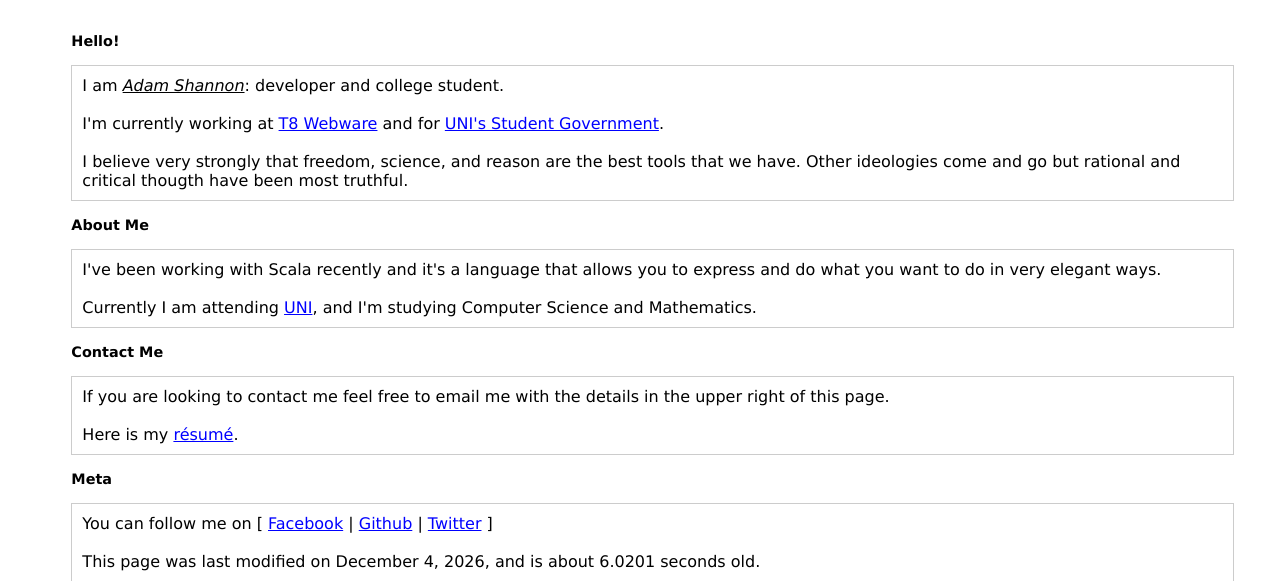
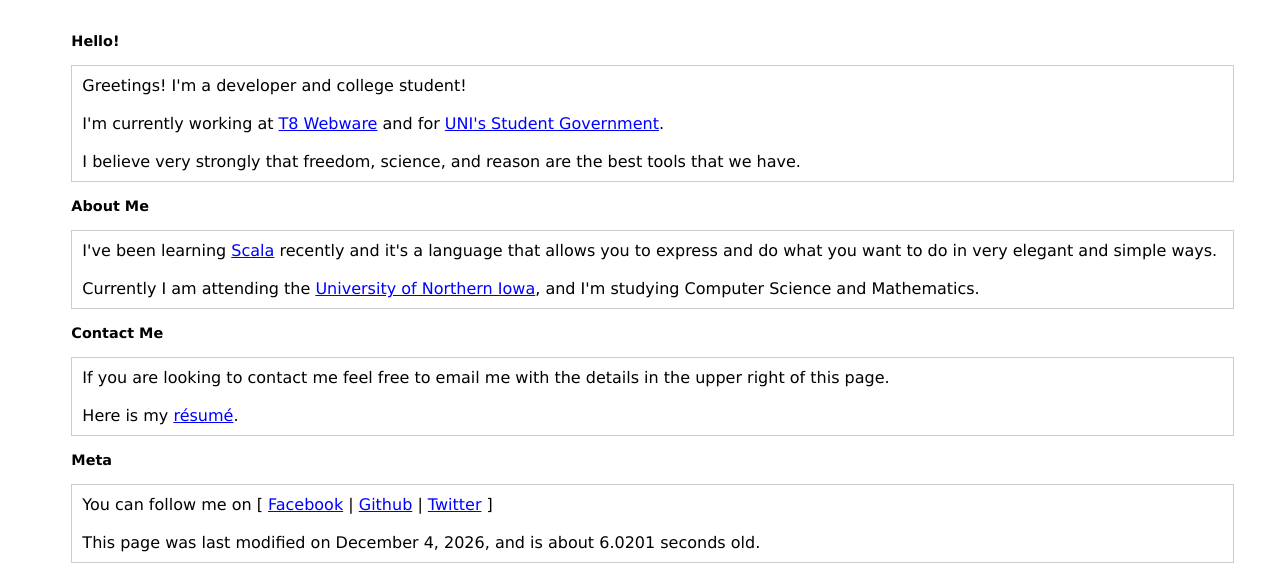
Before and after one commit to adamdecaf/adamdecaf.github.io, a PHP site: page / in a window 1280 px wide. Shown: the part 89-670 px from the top of the page. Run offline with PHP 8.4, Linux system fonts and the light colour scheme.

Commit message:
Other stuff moves ahead with the times and sites should too.

```diff
--- a/index.php
+++ b/index.php
@@ -33,18 +33,18 @@ require "includes/html/header.php";
   <article>
     <h2>Hello!</h2>
     <p>
-     I am <em style="text-decoration:underline;">Adam Shannon</em>: developer and college student.
+     Greetings! I'm a developer and college student!
      <br /><br />
-     I'm currently working at <a href="http://t8webware.com">T8 Webware</a> and for <a href="http://www.uni.edu/nisg" title="UNI Northern Iowa Student Government Webmaster">UNI's Student Government</a>. <br /><br /> I believe very strongly that freedom, science, and reason are the best tools that we have. Other ideologies come and go but rational and critical thougth have been most truthful.
+     I'm currently working at <a href="http://t8webware.com">T8 Webware</a> and for <a href="http://www.uni.edu/nisg" title="UNI Northern Iowa Student Government Webmaster">UNI's Student Government</a>. <br /><br /> I believe very strongly that freedom, science, and reason are the best tools that we have.
     </p>
   </article>
 
   <article>
     <h2>About Me</h2>
       <p>
-        I've been working with Scala recently and it's a language that allows you to express and do what you want to do in very elegant ways.
+        I've been learning <a href="http://stackoverflow.com/questions/tagged/scala?sort=votes&pagesize=15">Scala</a> recently and it's a language that allows you to express and do what you want to do in very elegant and simple ways.
         <br /><br />
-        Currently I am attending <a href="http://www.uni.edu/" title="The University of Northern Iowa">UNI</a>, and I'm studying Computer Science and Mathematics.
+        Currently I am attending the <a href="http://www.uni.edu/" title="The University of Northern Iowa">University of Northern Iowa</a>, and I'm studying Computer Science and Mathematics.
       </p>
   </article>
 
--- a/resume.php
+++ b/resume.php
@@ -50,7 +50,7 @@ require "includes/html/header.php";
           &bull; (2011 - Present) Intern at
             <a href="http://t8webware.com" title="T8 Webware">T8 Webware</a>.<br />
               <span class="indent">
-                Using Scala to create applications that re-invent how people interact with their money.
+                Using Scala and various database layers to create applications that re-invent how people interact with their money.
               </span>
             <br />
 
@@ -63,7 +63,7 @@ require "includes/html/header.php";
 							</span>
 					<br />
 
-					&bull; (2011 - Present) Webmaster for
+					&bull; (2011 - 2012) Webmaster for
 						<a href="http://unifreethought.com" title="UNI Freethinkers and Inquirers">UNI Freethinkers and Inquirers</a>.<br />
 
 							<span class="indent">
@@ -90,7 +90,7 @@ require "includes/html/header.php";
 							</span>
 					<br />
 
-					&bull; (2008 - Present) Founder of
+					&bull; (2008 - 2012) Founder of
 						<a href="http://decafproductions.com" title="Decaf Productions">Decaf Productions</a>.<br />
 
 							<span class="indent">
```
